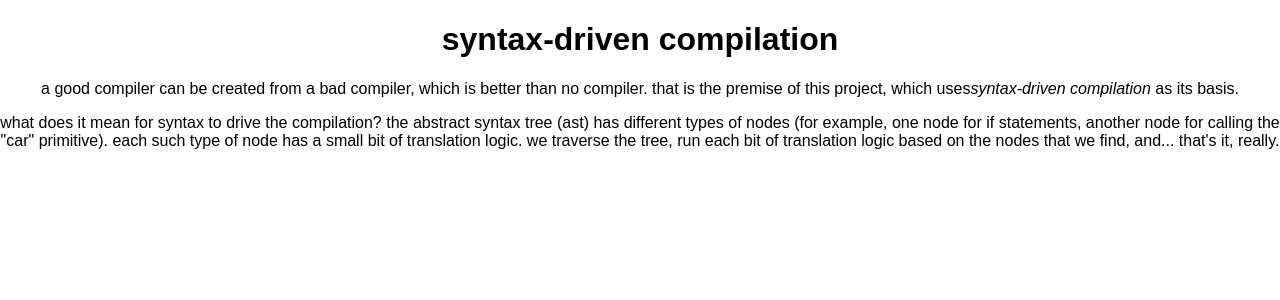
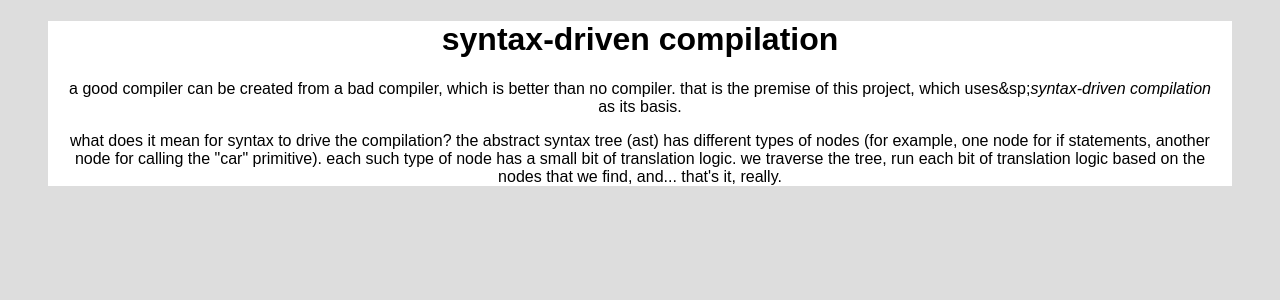
Before and after one commit to masak/syntax-driven, a React (Create React App) app: page / in a window 1280 px wide. Shown: the top 300 px of the page. Built offline with nearby package versions, Linux system fonts and the light colour scheme.

Commit message:
Add a centered main container

```diff
--- a/src/App.css
+++ b/src/App.css
@@ -3,6 +3,17 @@ body {
   font-family: 'Futura', sans-serif;
   font-size: 16px;
   padding-bottom: 4em;
+  background-color: #ddd;
+}
+
+main {
+  background-color: white;
+  min-width: 960px;
+  width: 90%;
+  max-width: 1200px;
+  padding-left: 1em;
+  padding-right: 1em;
+  margin: auto;
 }
 
 .App-header {
--- a/src/App.js
+++ b/src/App.js
@@ -1,8 +1,8 @@
-import React, { Fragment } from 'react';
+import React from 'react';
 import './App.css';
 
 const App = (props) => (
-  <Fragment>
+  <main>
     <header className="App-header">
       <h1 className="App-title">syntax-driven compilation</h1>
     </header>
@@ -10,7 +10,7 @@ const App = (props) => (
     <p>
         a good compiler can be created from a bad compiler,
         which is better than no compiler.
-        that is the premise of this project, which uses
+        that is the premise of this project, which uses&sp;
         <em>syntax-driven compilation</em> as its basis.
     </p>
 
@@ -25,7 +25,7 @@ const App = (props) => (
         find, and... that's it, really.
     </p>
 
-  </Fragment>
+  </main>
 );
 
 export default App;
```
